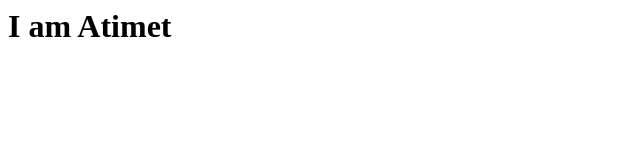
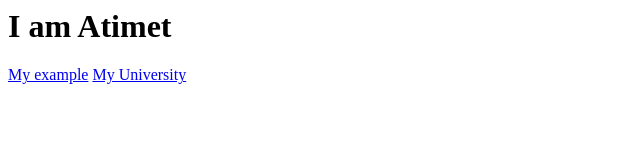
Before and after one commit to Atimet-Ch/Atimet-Ch.github.io, a plain HTML site: page index.html in a window 1280 px wide. Shown: the whole page, without its empty margins (0-640 px from the left). Drawn offline with Linux system fonts and the light colour scheme.

Commit message:
Update index.html

```diff
--- a/index.html
+++ b/index.html
@@ -1 +1,3 @@
 <h1>I am Atimet </h1>
+<a href='./Example'>My example</a>
+<a href='https://www.spu.ac.th'>My University</a>
```
